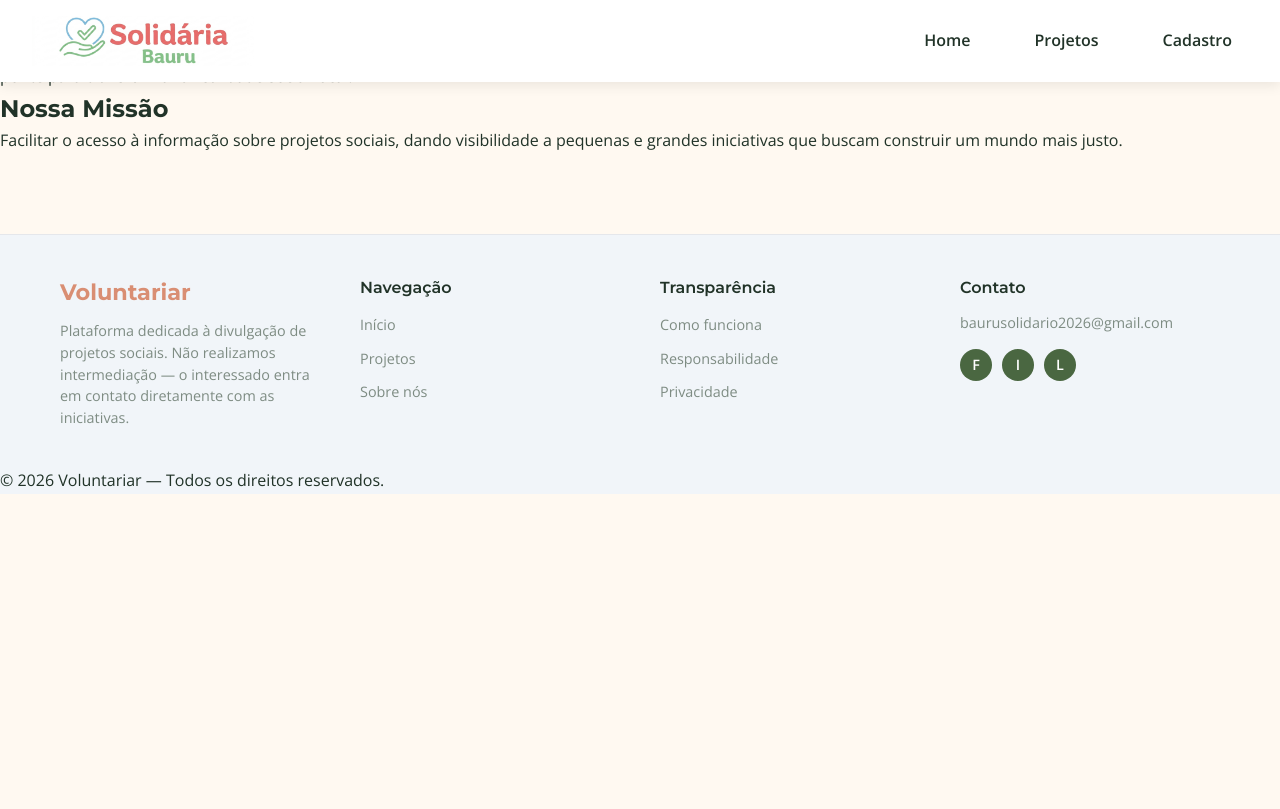
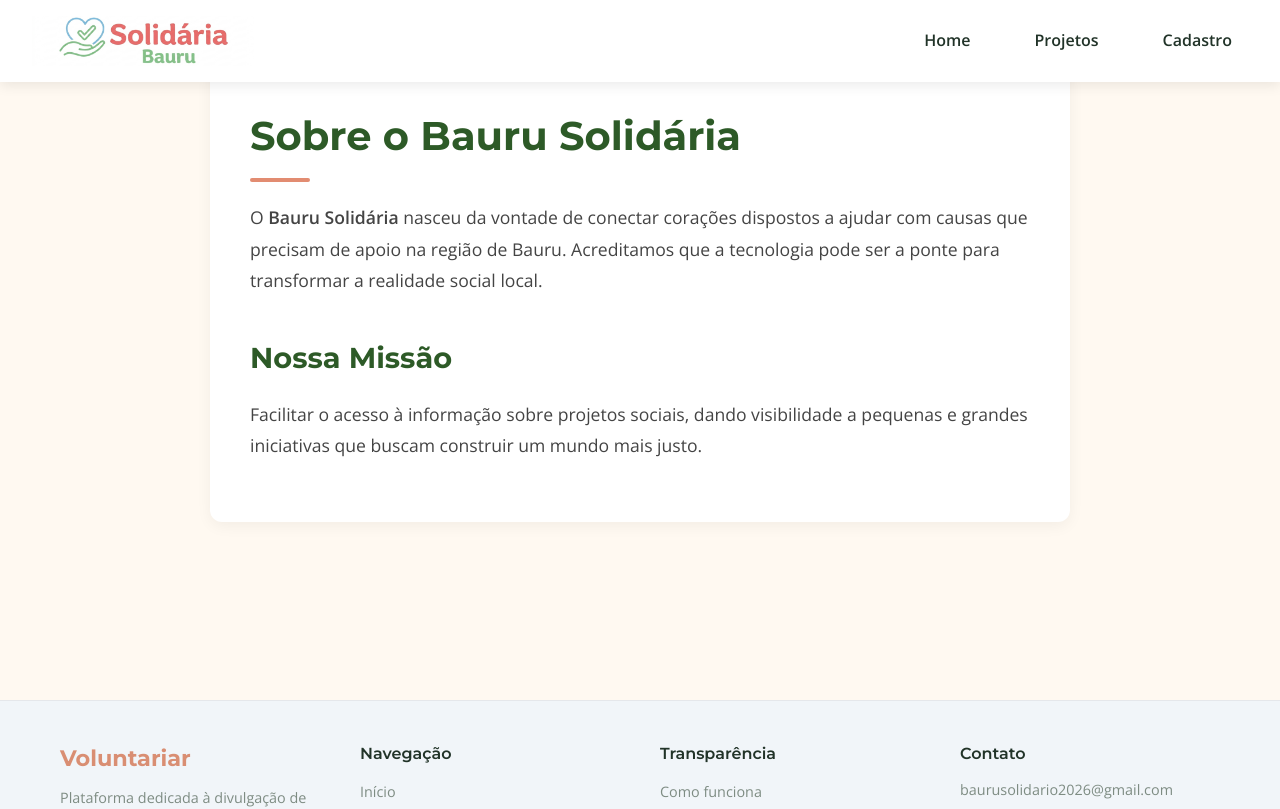
Before and after one commit to ceciliokaua/projeto-integrador-senac-bauru-solidaria, a React (Vite) app: page /sobre in a window 1280 px wide. Shown: the top 809 px of the page. Built offline with nearby package versions, Linux system fonts and the light colour scheme.

Commit message:
feat: css das páginas institucionais e ajuste no banner da home

```diff
--- a/src/App.tsx
+++ b/src/App.tsx
@@ -5,7 +5,6 @@ import Projetos from './paginas/Projetos'
 import PageNotFound from './paginas/PageNotFound'
 import Cabecalho from './componentes/Cabecalho'
 import Rodape from './componentes/Rodape'
-import Cards from './componentes/Cards'
 import CadastroModal from './componentes/CadastroModal'
 
 // Imports das novas páginas
--- a/src/Style/style.css
+++ b/src/Style/style.css
@@ -77,8 +77,9 @@ button, .btn-primary {
 
 /* --- Seção Home --- */
 .home {
-  /* min-height: 80vh;  */
   width: 100%;
+  height: 500px;
+  margin-top: 100px;
   position: relative;
   display: flex;
   align-items: center;
@@ -89,6 +90,8 @@ button, .btn-primary {
 .home-img {
   width: 50%;
   height: auto;
+  margin: 50px;
+  box-shadow: 20px 20px 30px rgba(0, 0, 0, 0.3);
 }
 
 /* Conteúdo central da Home */
@@ -112,6 +115,8 @@ button, .btn-primary {
   opacity: 0.95;
   text-shadow: 1px 1px 4px rgba(0, 0, 0, 0.6);
 }
+
+
 /* CABECALHO */
 
 .header-container {
@@ -475,3 +480,107 @@ button, .btn-primary {
   font-size: 0.8rem;
   color: var(--text-light);
 }
+
+/* PÁGINAS INSTITUCIONAIS */
+
+/* Container principal das páginas de texto */
+.pagina-container {
+    max-width: 900px;
+    margin: 60px auto; /* Espaço em cima e embaixo */
+    padding: 0 20px;
+    min-height: 70vh; /* Garante que o rodapé não suba demais em páginas curtas */
+}
+
+/* Estilização do bloco de conteúdo */
+.secao-texto {
+    background-color: #ffffff;
+    padding: 40px;
+    border-radius: 12px;
+    box-shadow: 0 4px 15px rgba(0, 0, 0, 0.05); /* Sombra bem leve para destacar do fundo */
+    line-height: 1.8; /* Aumenta o espaçamento entre linhas para facilitar a leitura */
+    color: #444;
+}
+
+/* Títulos */
+.secao-texto h1 {
+    color: #2d5a27; /* Verde escuro combinando com a marca */
+    font-size: 2.5rem;
+    margin-bottom: 20px;
+    position: relative;
+    padding-bottom: 10px;
+}
+
+/* Linha decorativa embaixo do título principal */
+.secao-texto h1::after {
+    content: '';
+    position: absolute;
+    left: 0;
+    bottom: 0;
+    width: 60px;
+    height: 4px;
+    background-color: #e28c71; /* Cor pêssego do seu botão */
+    border-radius: 2px;
+}
+
+.secao-texto h2 {
+    color: #2d5a27;
+    font-size: 1.8rem;
+    margin-top: 35px;
+    margin-bottom: 15px;
+}
+
+.secao-texto h3 {
+    color: #333;
+    font-size: 1.4rem;
+    margin-top: 25px;
+}
+
+/* Parágrafos e Listas */
+.secao-texto p {
+    margin-bottom: 20px;
+    font-size: 1.1rem;
+}
+
+.secao-texto ul {
+    margin-bottom: 25px;
+    padding-left: 20px;
+}
+
+.secao-texto li {
+    margin-bottom: 10px;
+    list-style-type: none;
+    position: relative;
+}
+
+/* Marcador personalizado para as listas */
+.secao-texto li::before {
+    content: "•";
+    color: #e28c71;
+    font-weight: bold;
+    display: inline-block;
+    width: 1em;
+    margin-left: -1em;
+}
+
+/* Estilização específica para a página 'Como Funciona' (Passos) */
+.passos h3 {
+    display: flex;
+    align-items: center;
+    gap: 10px;
+    color: #2d5a27;
+}
+
+/* Responsividade para telas menores */
+@media (max-width: 768px) {
+    .pagina-container {
+        margin: 30px auto;
+    }
+
+    .secao-texto {
+        padding: 25px;
+    }
+
+    .secao-texto h1 {
+        font-size: 2rem;
+    }
+}
--- a/src/paginas/Privacidade.tsx
+++ b/src/paginas/Privacidade.tsx
@@ -6,7 +6,7 @@ function Privacidade() {
       <section className="secao-texto">
         <h1>Política de Privacidade</h1>
         <p>
-          Valorizamos sua privacidade. Atualmente, o site <strong>Voluntariar</strong> não coleta
+          Valorizamos sua privacidade. Atualmente, o site <strong>Bauru Solidária</strong> não coleta
           dados pessoais dos usuários por meio de formulários internos ou cookies de rastreamento.
         </p>
         <p>
--- a/src/paginas/Responsabilidade.tsx
+++ b/src/paginas/Responsabilidade.tsx
@@ -5,7 +5,7 @@ function Responsabilidade() {
       <section className="secao-texto">
         <h1>Termo de Responsabilidade</h1>
         <p>
-          O <strong>Voluntariar</strong> atua exclusivamente como um mural de divulgação (vitrine).
+          O <strong>Bauru Solidária</strong> atua exclusivamente como um mural de divulgação (vitrine).
           É importante ressaltar que:
         </p>
         <ul>
--- a/src/paginas/SobreNos.tsx
+++ b/src/paginas/SobreNos.tsx
@@ -3,9 +3,9 @@ function SobreNos() {
   return (
     <main className="pagina-container">
       <section className="secao-texto">
-        <h1>Sobre o Voluntariar</h1>
+        <h1>Sobre o Bauru Solidária</h1>
         <p>
-          O <strong>Voluntariar</strong> nasceu da vontade de conectar corações dispostos a ajudar com
+          O <strong>Bauru Solidária</strong> nasceu da vontade de conectar corações dispostos a ajudar com
           causas que precisam de apoio na região de Bauru. Acreditamos que a tecnologia
           pode ser a ponte para transformar a realidade social local.
         </p>
```
